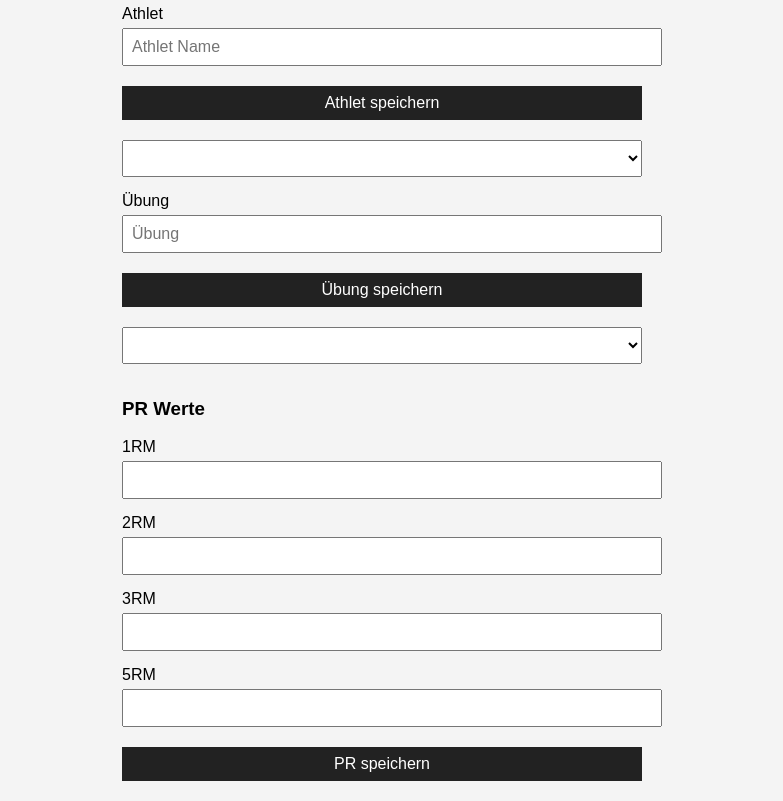
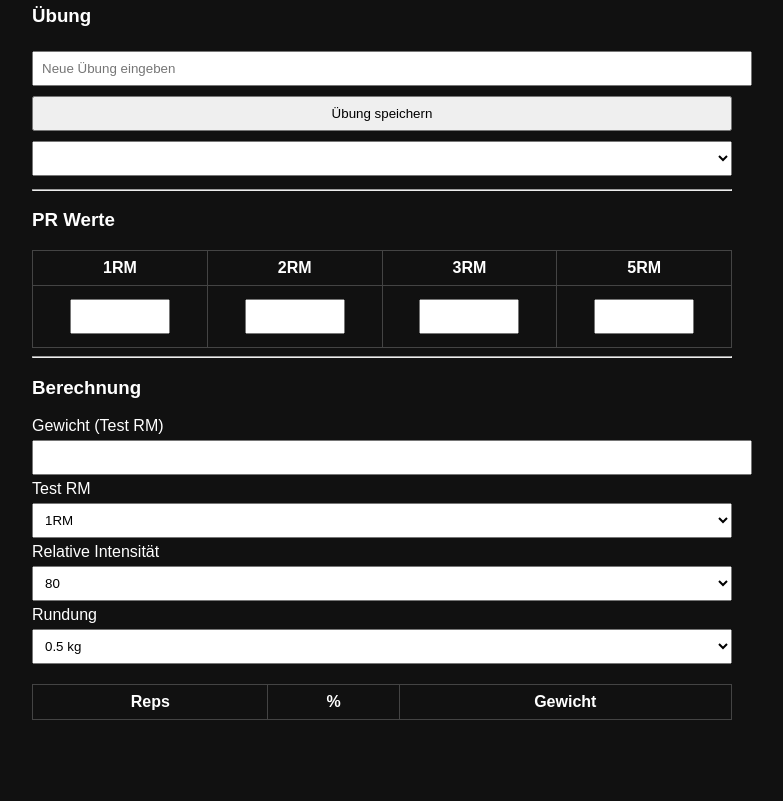
Before and after one commit to houseofboschi/Relative-Intensit-t-Rechner, a plain HTML site: page index.html in a window 1280 px wide. Shown: the part 83-884 px from the top of the page, without its empty margins (258-1041 px from the left). After the commit the page ends 823 px from the top, so only its background shows below. Drawn offline with Linux system fonts and the light colour scheme.

Commit message:
Update title and styles in index.html

```diff
--- a/index.html
+++ b/index.html
@@ -3,39 +3,40 @@
 <head>
 <meta charset="UTF-8">
 <meta name="viewport" content="width=device-width, initial-scale=1.0">
-<title>RI Coach App</title>
+<title>RM Calculator</title>
+
+<link rel="manifest" href="manifest.json">
 
 <style>
 body{
   font-family:Arial;
-  max-width:520px;
+  background:#111;
+  color:white;
+  padding:20px;
+  max-width:700px;
   margin:auto;
-  padding:20px;
-  background:#f4f4f4;
 }
 
 input,select,button{
+  padding:8px;
+  margin:5px 0;
   width:100%;
-  padding:8px;
-  margin:5px 0 15px 0;
-  font-size:16px;
-}
-
-button{
-  background:#222;
-  color:white;
-  border:none;
 }
 
 table{
   width:100%;
   border-collapse:collapse;
-  background:white;
+  margin-top:15px;
 }
 
-th,td{
-  border:1px solid #ccc;
+td,th{
+  border:1px solid #444;
   padding:8px;
+  text-align:center;
+}
+
+.pr-table input{
+  width:80px;
   text-align:center;
 }
 </style>
@@ -43,51 +44,71 @@ th,td{
 
 <body>
 
-<h2>RI Coach App</h2>
+<h2>🏋️ RM Calculator</h2>
 
-<!-- ATHLETE -->
-<label>Athlet</label>
-<input id="athleteName" placeholder="Athlet Name">
+<!-- Übung speichern -->
+<h3>Übung</h3>
 
-<button onclick="saveAthlete()">Athlet speichern</button>
-
-<select id="athleteSelect"></select>
-
-<!-- EXERCISE -->
-<label>Übung</label>
-<input id="exerciseName" placeholder="Übung">
-
+<input id="exerciseName" placeholder="Neue Übung eingeben">
 <button onclick="saveExercise()">Übung speichern</button>
 
 <select id="exerciseSelect"></select>
 
-<!-- PR INPUTS -->
+<hr>
+
+<!-- PR Tabelle -->
 <h3>PR Werte</h3>
 
-<label>1RM</label>
-<input id="rm1" type="number">
+<table class="pr-table">
+<thead>
+<tr>
+<th>1RM</th>
+<th>2RM</th>
+<th>3RM</th>
+<th>5RM</th>
+</tr>
+</thead>
 
-<label>2RM</label>
-<input id="rm2" type="number">
-
-<label>3RM</label>
-<input id="rm3" type="number">
-
-<label>5RM</label>
-<input id="rm5" type="number">
-
-<button onclick="savePR()">PR speichern</button>
+<tbody>
+<tr>
+<td><input id="rm1"></td>
+<td><input id="rm2"></td>
+<td><input id="rm3"></td>
+<td><input id="rm5"></td>
+</tr>
+</tbody>
+</table>
 
 <hr>
 
+<h3>Berechnung</h3>
+
+<label>Gewicht (Test RM)</label>
+<input id="rmWeight" type="number">
+
+<label>Test RM</label>
+<select id="testRM">
+<option value="1">1RM</option>
+<option value="2">2RM</option>
+<option value="3">3RM</option>
+<option value="5">5RM</option>
+</select>
+
 <label>Relative Intensität</label>
 <select id="intensity">
-  <option value="80">80%</option>
-  <option value="82.5">82,5%</option>
-  <option value="85" selected>85%</option>
-  <option value="87.5">87,5%</option>
-  <option value="90">90%</option>
-  <option value="92.5">92,5%</option>
+<option>80</option>
+<option>82.5</option>
+<option>85</option>
+<option>87.5</option>
+<option>90</option>
+<option>92.5</option>
+</select>
+
+<label>Rundung</label>
+<select id="roundStep">
+<option value="0.5">0.5 kg</option>
+<option value="1">1 kg</option>
+<option value="2.5">2.5 kg</option>
 </select>
 
 <table>
@@ -98,6 +119,7 @@ th,td{
 <th>Gewicht</th>
 </tr>
 </thead>
+
 <tbody id="resultTable"></tbody>
 </table>
 
```
